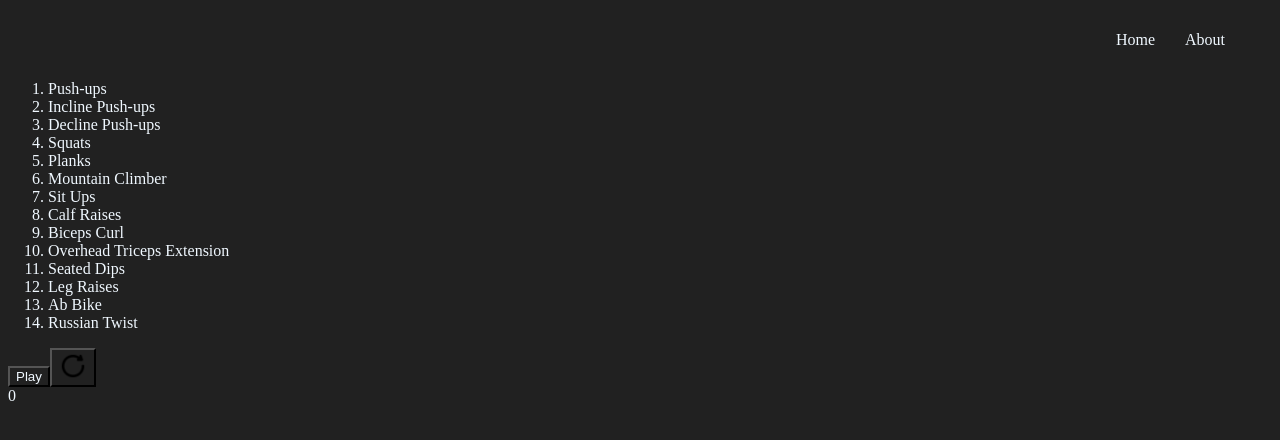
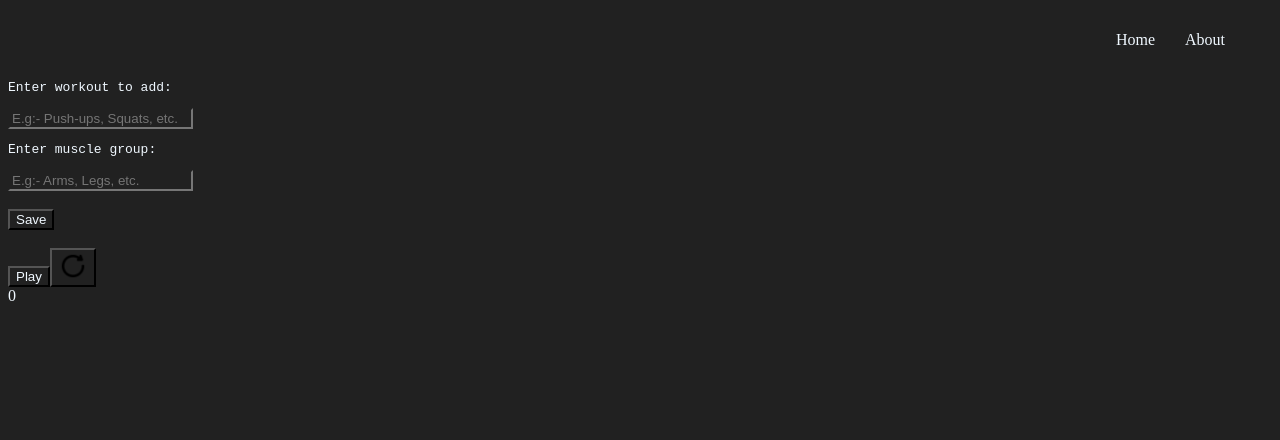
Before and after one commit to blankDignity/Workout-App, a React (Vite) app in the folder frontend/: page / in a window 1280 px wide. Shown: the top 440 px of the page. Built offline with nearby package versions, Linux system fonts and the light colour scheme.

Commit message:
added form and connected it to backend

```diff
--- /dev/null
+++ b/frontend/src/components/form.tsx
@@ -0,0 +1,58 @@
+import type {Workout} from "../types/workout.ts";
+import * as React from "react";
+import {useState} from "react";
+
+export function Form() {
+  const [form, setForm] = useState<Workout>({
+    name: "",
+    target_muscle_group: "",
+  });
+
+  function handleChange(e: React.ChangeEvent<HTMLInputElement>) {
+    // sets value as the changed form elements value which will later be sent to the db
+    const {name, value} = e.currentTarget;
+
+    setForm((prev: Workout) => (
+        {
+          ...prev,
+          [name]: value,
+        }
+    ));
+  }
+
+  async function handleSubmit(e: React.FormEvent<HTMLFormElement>) {
+    e.preventDefault();
+
+    const response = await fetch("http://localhost:3000/api/workout_list", {
+      method: "POST",
+      headers: {
+        "Content-type": "application/json",
+      },
+      body: JSON.stringify(form),
+    });
+
+    const data = await response.json();
+    console.log(`Stored: ${data}`);
+
+    setForm({
+      name: "",
+      target_muscle_group: "",
+    })
+  }
+
+  return (
+      <>
+        <form onSubmit={handleSubmit}>
+          <pre>Enter workout to add: </pre>
+          <input name={"name"} value={form.name} placeholder={"E.g:- Push-ups, Squats, etc."}
+                 onChange={handleChange}/><br/>
+
+          <pre>Enter muscle group: </pre>
+          <input name={"target_muscle_group"} value={form.target_muscle_group} placeholder={"E.g:- Arms, Legs, etc."}
+                 onChange={handleChange}/><br/><br/>
+          <button type={"submit"}>Save</button>
+          <br/><br/>
+        </form>
+      </>
+  );
+}
--- a/frontend/src/components/workout_list.tsx
+++ b/frontend/src/components/workout_list.tsx
@@ -1,23 +1,10 @@
+import {Form} from './form.tsx';
+
 export function Workout_list() {
   return (
       <>
         <div id={"workout_list"}>
-          <ol>
-            <li className={"chest"}>Push-ups</li>
-            <li className={"chest"}>Incline Push-ups</li>
-            <li className={"chest"}>Decline Push-ups</li>
-            <li className={"legs"}>Squats</li>
-            <li className={"core"}>Planks</li>
-            <li className={"core"}>Mountain Climber</li>
-            <li className={"core"}>Sit Ups</li>
-            <li className={"legs"}>Calf Raises</li>
-            <li className={"arms"}>Biceps Curl</li>
-            <li className={"arms"}>Overhead Triceps Extension</li>
-            <li className={"arms"}>Seated Dips</li>
-            <li className={"core"}>Leg Raises</li>
-            <li className={"core"}>Ab Bike</li>
-            <li className={"core"}>Russian Twist</li>
-          </ol>
+          <Form/>
         </div>
       </>
   );
--- a/frontend/src/types/workout.ts
+++ b/frontend/src/types/workout.ts
@@ -1,7 +1,6 @@
-type muscle_group = "arms" | "legs" | "chest" | "shoulders" | "forearms" | "back" | "core";
+type muscle_group = "arms" | "legs" | "chest" | "shoulders" | "forearms" | "back" | "core" | "";
 
 export type Workout = {
-  id: number,
   name: string,
   target_muscle_group: muscle_group,
 }
```
Also changed, not shown: 1 other file (tests, documents, lock files or other folders).
